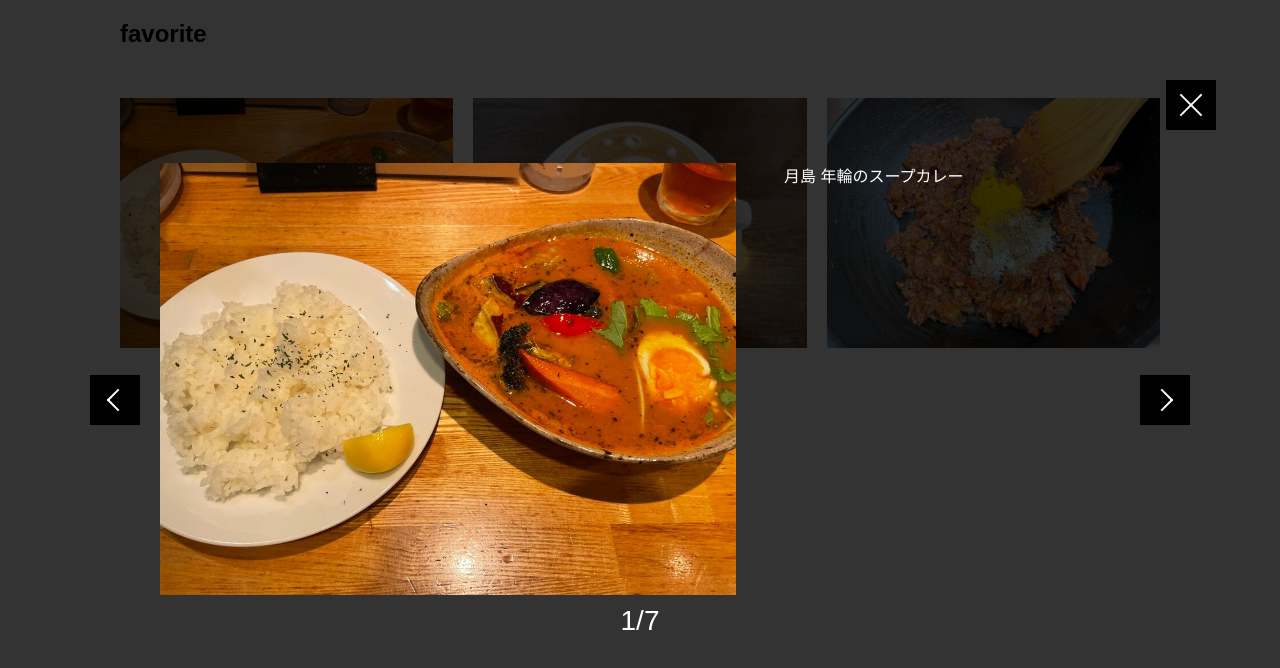
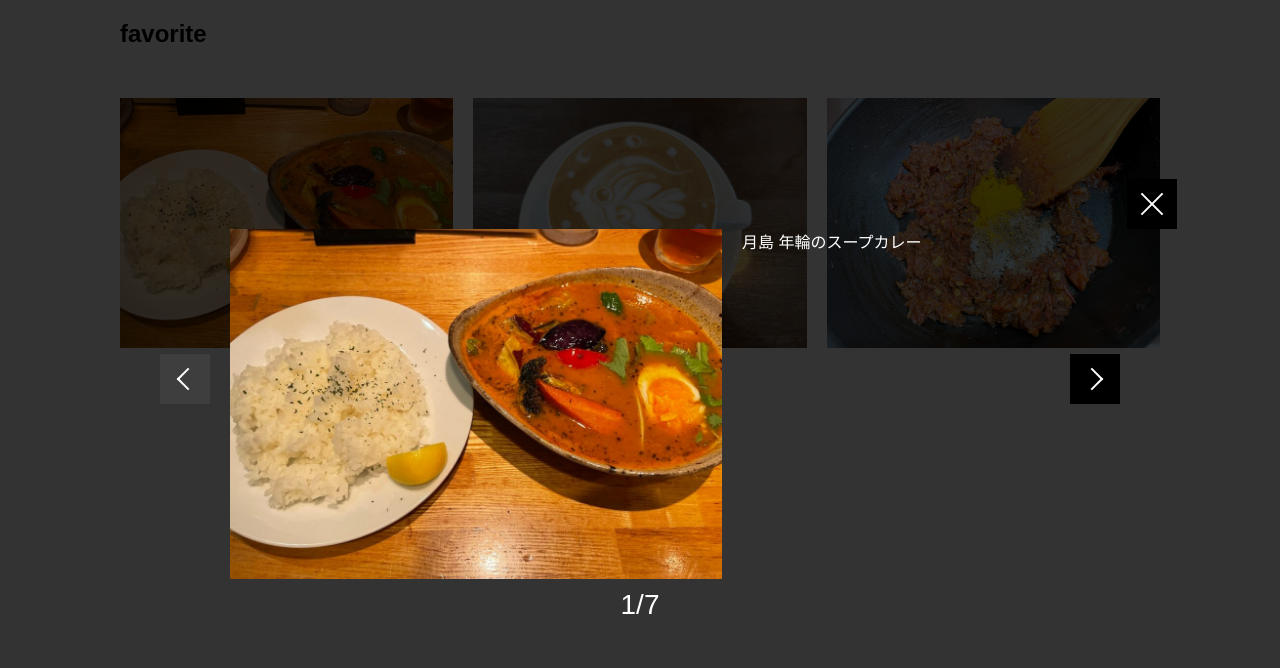
Before and after one commit to aux88/myportfolio, a website built with Vite: page index.html in a window 1280 px wide. Both pictures are taken after a click on the picture 286 px from the left and 222 px from the top of the page. Built offline with nearby package versions, Linux system fonts and the light colour scheme.

Commit message:
モーダル表示時の不具合を修正

```diff
--- a/index.html
+++ b/index.html
@@ -39,16 +39,18 @@
                             </figure>
                         </div>
                         <div class="slides-overlay">
-                            <button id="close-02" aria-label="閉じる"></button>
-                            <div class="slides-wrapper">
+                            <button id="modal-close" aria-label="閉じる"></button>
+                            <div class="modal-slide-container">
                                 <button id="prev" class="active" aria-label="前へ"></button>
-                                <div class="modal-contents">
-                                    <img class="modal-image" id="modal-image" src="">
+                                <div class="modal-slide-content">
+                                    <figure class="modal-slide-image-wrapper">
+                                        <img class="modal-image" id="modal-image" src="">
+                                    </figure>
                                     <p class="image-caption" id="image-caption">テキストが入ります。テキストが入ります。テキストが入ります。</p>
                                 </div>
                                 <button id="next" class="active" aria-label="次へ"></button>
-                                <p class="num-of-thumbnails"><span class="num"></span>/<span class="total-num"></span></p>
                             </div>
+                            <p class="num-of-photo"><span class="num"></span>/<span class="total-num"></span></p>
                         </div>
                     </div>
                 </div>
--- a/src/main.js
+++ b/src/main.js
@@ -1,11 +1,11 @@
 //現在地を示す数字の枠
-const current = document.querySelector('.num-of-thumbnails .num');
-const total = document.querySelector('.num-of-thumbnails .total-num');
+const current = document.querySelector('.num-of-photo .num');
+const total = document.querySelector('.num-of-photo .total-num');
 
 //モーダル外枠取得
 const modal = document.querySelector('.slides-overlay');
 //閉じるボタン取得
-const closeBtn = document.getElementById('close-02')
+const closeBtn = document.getElementById('modal-close')
 //前へボタン取得
 const prevBtn = document.getElementById('prev');
 //次へボタン取得
@@ -85,6 +85,26 @@ function showImage(index) {
    // ボタン活性制御
    prevBtn.disabled = (index === 0);
    nextBtn.disabled = (index === currentGallery.length - 1);
+
+   //前後ボタンの活性／非活性
+   if (currentIndex === currentGallery.length - 1) {
+      if (nextBtn.classList.contains('active')) {
+         nextBtn.classList.remove('active');
+      }
+   } else {
+      if (nextBtn.classList.contains('active') === false) {
+         nextBtn.classList.add('active');
+      }
+   }
+   if (currentIndex === 0) {
+      if (prevBtn.classList.contains('active')) {
+         prevBtn.classList.remove('active');
+      }
+   } else {
+      if (prevBtn.classList.contains('active') === false) {
+         prevBtn.classList.add('active');
+      }
+   }
 }
 
 // 前へ
--- a/src/style.css
+++ b/src/style.css
@@ -56,6 +56,13 @@ li {
   min-width: 300px;
 }
 
+@media screen and (max-width: 767px) {
+  .gallary__image {
+    min-width: calc(300/767*100vw);
+  }
+}
+
+
 .thumbnail {
   display: block;
   width: 100%;
@@ -68,64 +75,24 @@ li {
   opacity: .7;
 }
 
-.slides-wrapper {
-  position: relative;
-  width: 80%;
-  max-width: 1000px;
-  padding: 0 20px;
-}
-
-.modal-contents {
-  display: flex;
-  flex-direction: row;
-  row-gap: 40px;
-  align-items: start;
-  justify-content: space-between;
-  margin: 0 auto;
-}
-
-@media screen and (max-width: 767px) {
-  .modal-contents {
-    flex-direction: column;
-  }
-}
-
-.modal-image {
-  display: block;
-  width: 60%;
-  object-fit: cover;
-}
-
-.image-caption {
-  width: 35%;
-  color: #fff;
-}
-
-@media screen and (max-width: 767px) {
-  .modal-image {
-    width: 100%;
-  }
-
-  .image-caption {
-    width: 100%;
-  }
-}
-
 .slides-overlay {
   position: fixed;
-  top: 0;
-  left: 0;
-  z-index: 1003;
+  inset: 0;
+  z-index: 3;
   display: flex;
   visibility: hidden;
+  flex-direction: column;
   align-items: center;
   justify-content: center;
   width: 100vw;
   height: 100vh;
-  margin: 0 calc(50% - 50vw);
   background-color: rgb(0 0 0 / 80%);
   opacity: 0;
   transition: .3s;
+}
+
+@media screen and (max-width: 767px) {
+  .slides-overlay {}
 }
 
 .slides-overlay.active {
@@ -138,22 +105,93 @@ li {
   display: block;
 }
 
-#close-02 {
-  position: absolute;
-  top: 10%;
-  right: 5%;
-  z-index: 1;
+.modal-slide-container {
+  display: flex;
+  flex: 0 1 60%;
+  flex-flow: row nowrap;
+  column-gap: 20px;
+  align-items: center;
+  justify-content: center;
+  width: 75%;
+  max-width: 1000px;
+  height: 60%;
+  max-height: 350px;
+}
+
+@media screen and (max-width: 767px) {
+  .modal-slide-container {
+    column-gap: 5px;
+    width: 95%;
+    max-height: 500px;
+  }
+}
+
+.modal-slide-content {
+  display: flex;
+  flex-direction: row;
+  gap: 20px;
+  align-items: stretch;
+  justify-content: flex-start;
+  width: 100%;
+  max-width: 860px;
+  height: 100%;
+  overflow-y: scroll;
+}
+
+@media screen and (max-width: 767px) {
+  .modal-slide-content {
+    flex-direction: column;
+    align-items: center;
+  }
+}
+
+.modal-slide-image-wrapper {
+  display: flex;
+  flex: 0 1 60%;
+  align-items: center;
+  justify-content: center;
+  overflow-y: scroll;
+}
+
+@media screen and (max-width: 767px) {
+  .modal-slide-image-wrapper {
+    flex-grow: 1;
+  }
+}
+
+.modal-image {
+  display: block;
+  width: auto;
+  max-width: 100%;
+  height: auto;
+  max-height: none;
+  object-fit: contain;
+}
+
+@media screen and (min-width: 768px) {
+  .image-caption {
+    flex: 0 0 35%;
+  }
+}
+
+.image-caption {
+  color: #fff;
+}
+
+#modal-close {
+  position: relative;
+  left: 40%;
   width: 50px;
   height: 50px;
   background-color: #000;
   transition: .3s;
 }
 
-#close-02:hover {
+#modal-close:hover {
   opacity: .7;
 }
 
-#close-02::before {
+#modal-close::before {
   position: absolute;
   top: 50%;
   left: 50%;
@@ -164,7 +202,7 @@ li {
   transform: translate(-50%, -50%) rotate(45deg);
 }
 
-#close-02::after {
+#modal-close::after {
   position: absolute;
   top: 50%;
   left: 50%;
@@ -176,9 +214,8 @@ li {
 }
 
 #prev, #next {
-  position: absolute;
-  top: 50%;
-  width: 50px;
+  position: relative;
+  flex: 0 0 50px;
   height: 50px;
   color: #959595;
   background-color: rgb(62 62 62);
@@ -194,9 +231,6 @@ li {
   background-color: #000;
 }
 
-#prev {
-  left: -50px;
-}
 
 #prev::after {
   position: absolute;
@@ -213,9 +247,6 @@ li {
   transform: rotate(225deg);
 }
 
-#next {
-  right: -50px;
-}
 
 #next::after {
   position: absolute;
@@ -238,7 +269,7 @@ li {
   /* 背景を固定 */
 }
 
-.num-of-thumbnails {
+.num-of-photo {
   margin-top: 10px;
   font-size: 28px;
   color: #fff;
```
